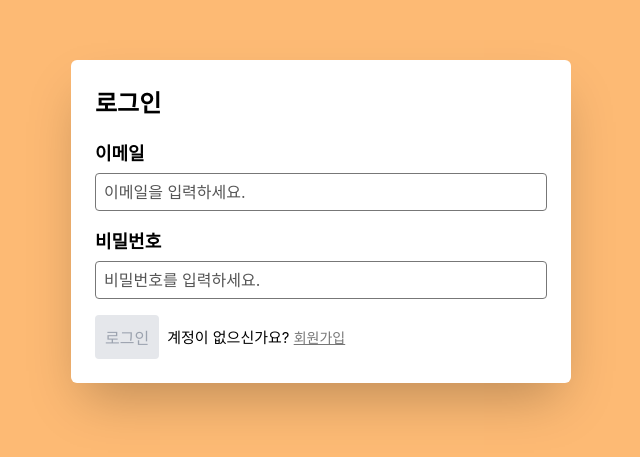
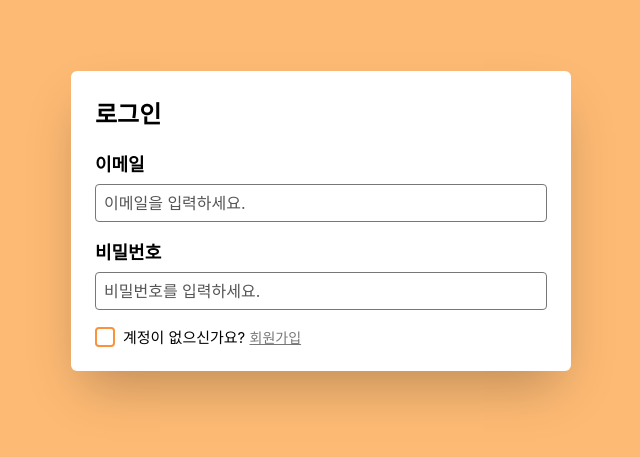
Before and after one commit to wanted-pre-7/wanted-pre-onboarding-frontend, a React (Create React App) app: page /signin in a window 1280 px wide. Shown: the part 179-636 px from the top of the page, without its empty margins (319-959 px from the left). Built offline with nearby package versions, Linux system fonts and the light colour scheme; no server answers; a web font is replaced by a local one.

Commit message:
fix: Prop spreading is forbidden
{...rest}와 같은 prop에 대한 spread 문법 허용을 lint로 설정하지 않아 warning이 발생하여 default Prop으로 일단 수정하였습니다.

```diff
--- a/src/components/common/Button.jsx
+++ b/src/components/common/Button.jsx
@@ -1,7 +1,12 @@
 import styled from 'styled-components';
 
-const Button = ({ ...rest }) => {
-  return <StyledButton {...rest} />;
+const Button = ({ type, onClick }) => {
+  return <StyledButton type={type} onClick={onClick} />;
+};
+
+Button.defaultProps = {
+  type: 'button',
+  onClick: () => {},
 };
 
 const StyledButton = styled.button`
```
